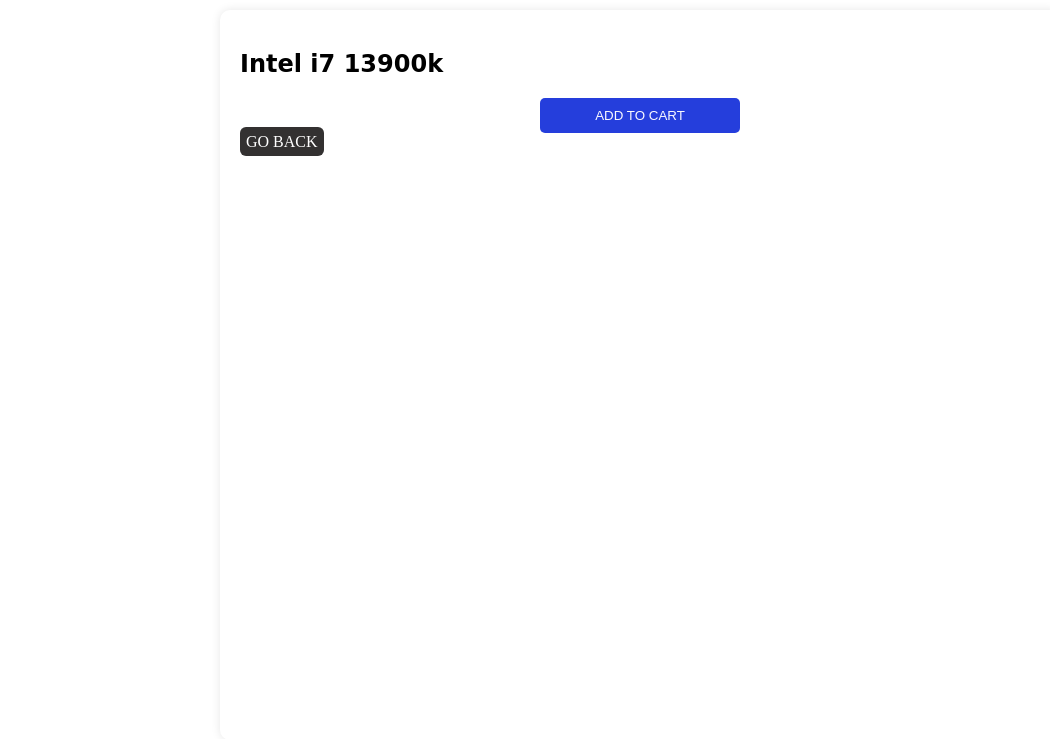
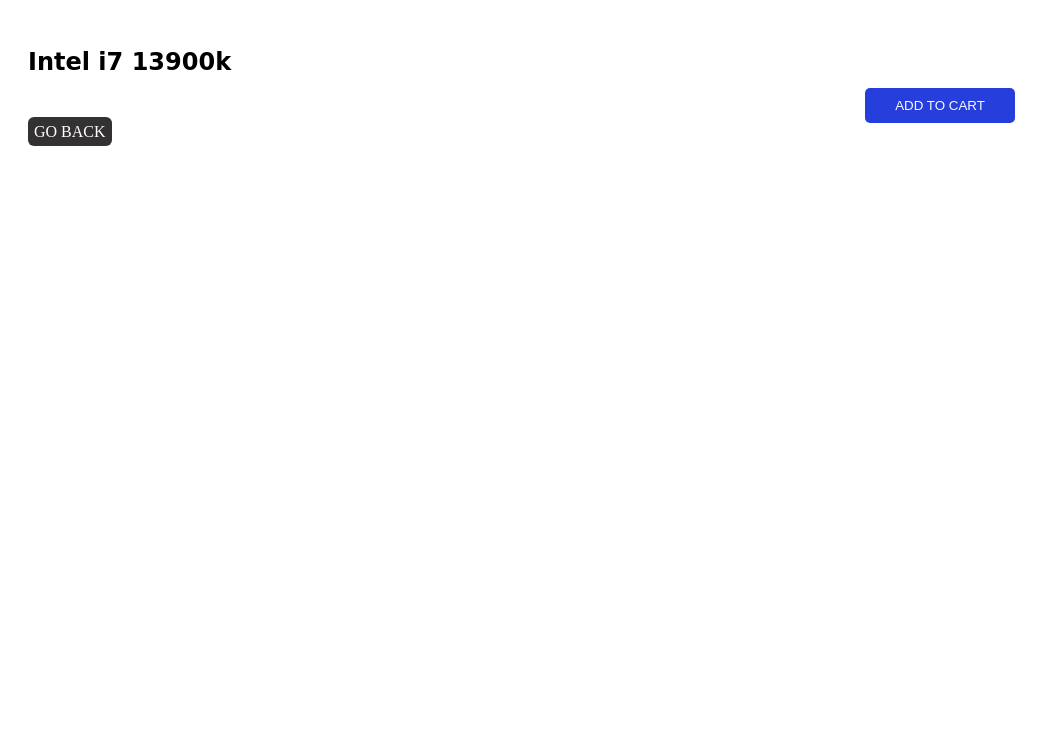
Before and after one commit to Zakaria12e/Ecom-website, a PHP site: the page made by details.php in a window 1280 px wide. Shown: the top 739 px of the page, without its empty margins (0-1050 px from the left). Run offline with PHP 8.4, Linux system fonts and the light colour scheme; the visitor is signed in with stand-in values (Sample User, id 1); data that the repository does not hold is empty.

Commit message:
details v1.5

```diff
--- a/Products.css
+++ b/Products.css
@@ -161,32 +161,22 @@ html{
   }
   .add-to-cart{
     background-color:#253edc;
-    width: 200px;
+    width: 150px;
     border-radius: 5px;
     padding: 10px;
     color: ghostwhite;
     border: none;
+    margin-left: 600px;
+ margin-top: -100px;
   }
   .add-to-cart:hover{
     background-color: #0a44a2;
     cursor: pointer;
   }
-  .details{
-    width: 800px;
-    height: 690px;
-     margin-bottom: 20px;
-     background-size: cover;
-     background-position: center;
-     box-shadow: 0 0 10px rgba(0, 0, 0, 0.1);
-     border-radius: 10px;
-     margin: 10px auto ;
 
-     }
-     .details_img{
-       text-align: center;
-     }
      .details_img img{
-      width: 500px;
+      width: 450px;
+      height: 300px;
       border-radius: 10px;
      }
      .price{
--- a/details.php
+++ b/details.php
@@ -15,7 +15,7 @@
     if (isset($_GET['name'])) {
 
         $productName = htmlspecialchars($_GET['name'], ENT_QUOTES, 'UTF-8');
-
+        //image
         $Query = "SELECT image FROM `products` WHERE product_name = '$productName'";
         $result = mysqli_query($con, $Query);
         if ($result) {
@@ -32,6 +32,8 @@
      }
 
 }
+
+
     echo '<h1 id="pname">' . $productName . '</h1>';
       //description
      $Query = "SELECT description FROM `products` WHERE product_name = '$productName'";
@@ -61,6 +63,7 @@
          echo'</p>';
         }
    }
+
        //price
        $Query = "SELECT price FROM `products` WHERE product_name = '$productName'";
         $result = mysqli_query($con, $Query);
@@ -85,9 +88,9 @@
         echo '<button type="submit" class="add-to-cart" name="addToCart">ADD TO CART</button>';
         echo '</form>';
 
+          echo'<a id="goback" href="Products.php">GO BACK</a>';
+    ?>
 
-    ?>
-    <a id="goback" href="Products.php">GO BACK</a>
 </section>
 
 </body>
```
Lines whose indentation alone changed are shown as unchanged.
